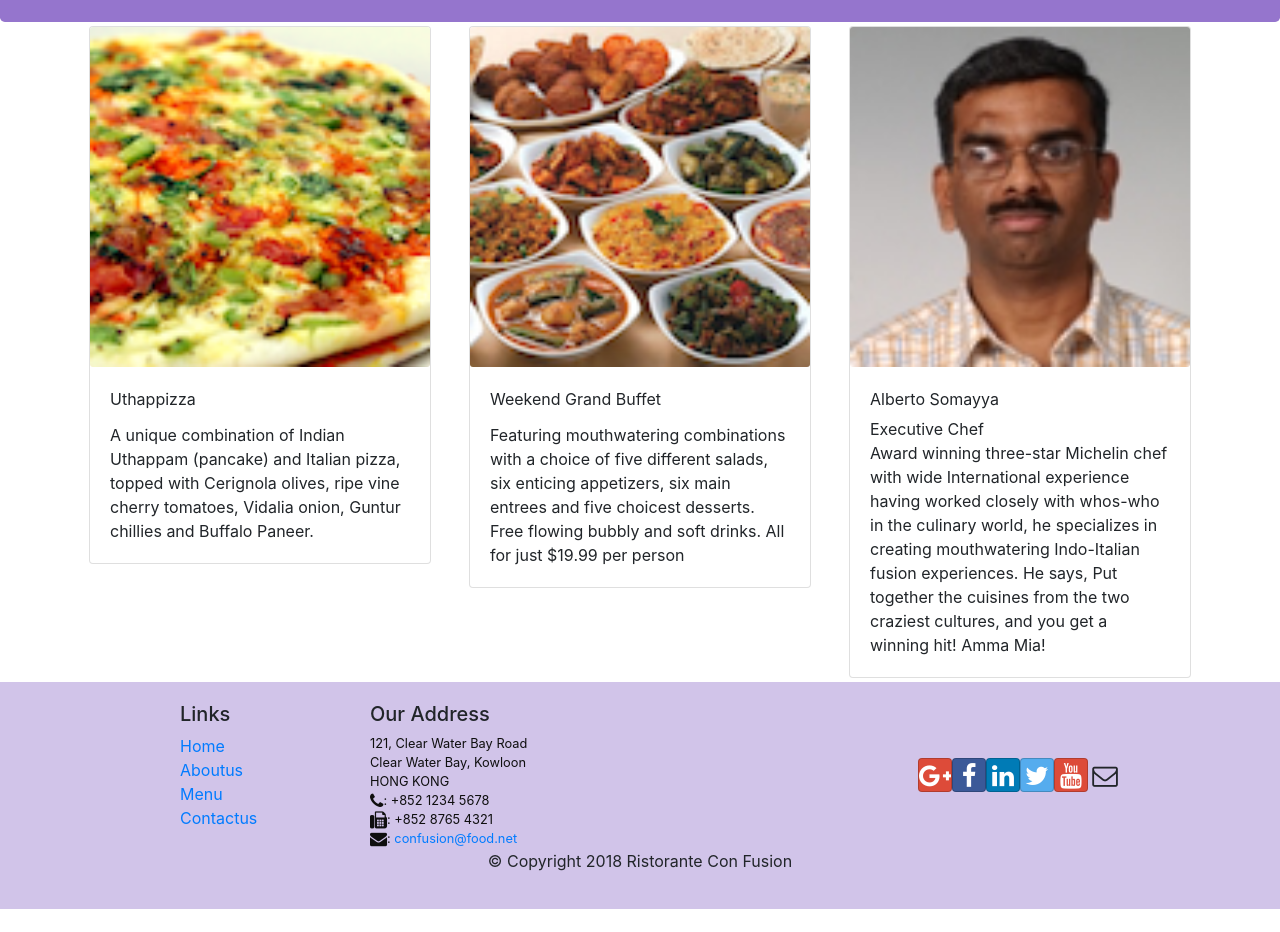
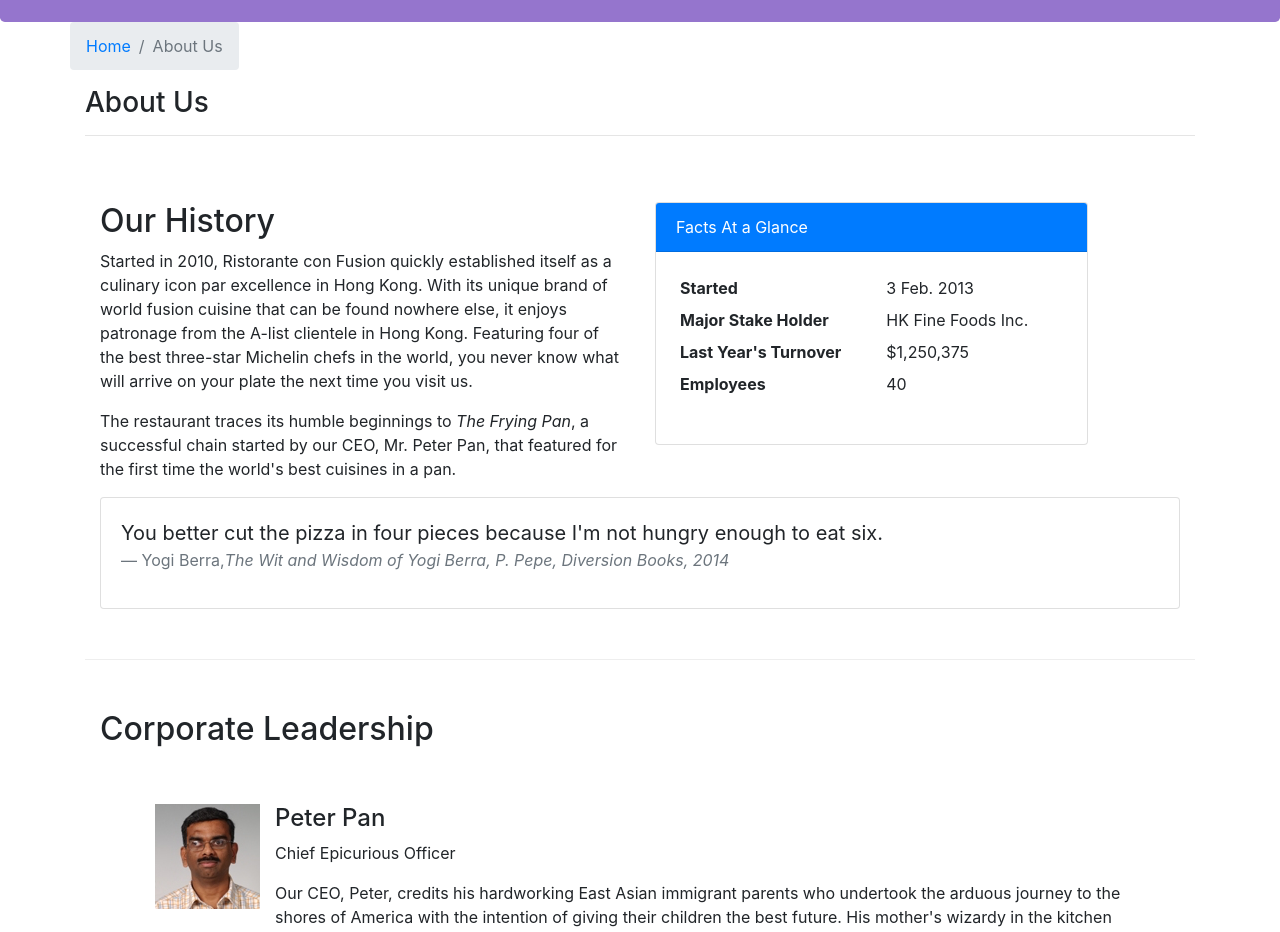
Before and after one commit to himanshubhatt0/react-application, a React (Create React App) app: page /aboutus in a window 1280 px wide. Before the commit this address led to /home. Shown: the part 320-1252 px from the top of the page. Before the commit the page ends 1229 px from the top, so only its background shows below. Built offline with nearby package versions, Linux system fonts and the light colour scheme.

Commit message:
second assignment

```diff
--- /dev/null
+++ b/src/components/AboutComponent.js
@@ -0,0 +1,94 @@
+import React from 'react';
+import { Breadcrumb, BreadcrumbItem, Card, CardBody, CardHeader, Media } from 'reactstrap';
+import { Link } from 'react-router-dom';
+
+function RenderLeader({leader})
+{
+    return(
+        <div key={leader.id} className="col-12 mt-5">
+            <Media tag="li">
+                <Media left middle>
+                    <Media object src={leader.image} alt={leader.name}/>
+                </Media>
+                <Media body className="col-12">
+                    <Media heading>{leader.name}</Media>
+                    <p>{leader.designation}</p>
+                    <p>{leader.description}</p>
+                </Media>
+            </Media>
+        </div>
+    );
+
+}
+
+function About(props) {
+    const leaders =props.leaders.map((leader) => {
+        return (
+           <RenderLeader leader={leader}/>
+        );
+    });
+    return(
+        <div className="container">
+            <div className="row">
+                <Breadcrumb>
+                    <BreadcrumbItem><Link to="/home">Home</Link></BreadcrumbItem>
+                    <BreadcrumbItem active>About Us</BreadcrumbItem>
+                </Breadcrumb>
+                <div className="col-12">
+                    <h3>About Us</h3>
+                    <hr />
+                </div>
+            </div>
+            <div className="row row-content">
+                <div className="col-12 col-md-6">
+                    <h2>Our History</h2>
+                    <p>Started in 2010, Ristorante con Fusion quickly established itself as a culinary icon par excellence in Hong Kong. With its unique brand of world fusion cuisine that can be found nowhere else, it enjoys patronage from the A-list clientele in Hong Kong.  Featuring four of the best three-star Michelin chefs in the world, you never know what will arrive on your plate the next time you visit us.</p>
+                    <p>The restaurant traces its humble beginnings to <em>The Frying Pan</em>, a successful chain started by our CEO, Mr. Peter Pan, that featured for the first time the world's best cuisines in a pan.</p>
+                </div>
+                <div className="col-12 col-md-5">
+                    <Card>
+                        <CardHeader className="bg-primary text-white">Facts At a Glance</CardHeader>
+                        <CardBody>
+                            <dl className="row p-1">
+                                <dt className="col-6">Started</dt>
+                                <dd className="col-6">3 Feb. 2013</dd>
+                                <dt className="col-6">Major Stake Holder</dt>
+                                <dd className="col-6">HK Fine Foods Inc.</dd>
+                                <dt className="col-6">Last Year's Turnover</dt>
+                                <dd className="col-6">$1,250,375</dd>
+                                <dt className="col-6">Employees</dt>
+                                <dd className="col-6">40</dd>
+                            </dl>
+                        </CardBody>
+                    </Card>
+                </div>
+                <div className="col-12">
+                    <Card>
+                        <CardBody className="bg-faded">
+                            <blockquote className="blockquote">
+                                <p className="mb-0">You better cut the pizza in four pieces because
+                                    I'm not hungry enough to eat six.</p>
+                                <footer className="blockquote-footer">Yogi Berra,
+                                <cite title="Source Title">The Wit and Wisdom of Yogi Berra,
+                                    P. Pepe, Diversion Books, 2014</cite>
+                                </footer>
+                            </blockquote>
+                        </CardBody>
+                    </Card>
+                </div>
+            </div>
+            <div className="row row-content">
+                <div className="col-12">
+                    <h2>Corporate Leadership</h2>
+                </div>
+                <div className="col-12">
+                    <Media list>
+                        {leaders}
+                    </Media>
+                </div>
+            </div>
+        </div>
+    );
+}
+
+export default About;
--- a/src/components/ContactComponent.js
+++ b/src/components/ContactComponent.js
@@ -1,8 +1,23 @@
 import React from 'react';
+import {Breadcrumb,BreadcrumbItem} from 'reactstrap';
+import {Link} from 'react-router-dom';
 function Contact(props)
 {
     return(
         <div className="container">
+             <div className="row">
+                    <Breadcrumb>
+                    <BreadcrumbItem>
+                    <Link to='/home'>Home</Link>
+                    </BreadcrumbItem>
+                    <BreadcrumbItem active>
+                        Contactus
+                    </BreadcrumbItem>
+                    </Breadcrumb>
+                    <div className="col-12">
+                        <h3>Contactus</h3><hr/>
+                    </div>
+                </div>
             <div className="row row-content">
                 <div className="col-12">
                 <h3>Location Information</h3>
--- a/src/components/DishdetailComponent.js
+++ b/src/components/DishdetailComponent.js
@@ -1,6 +1,6 @@
 import React from 'react';
-import {Card,CardBody,CardImg,CardText,CardTitle} from "reactstrap";
-
+import {Card,CardBody,CardImg,CardText,CardTitle,BreadcrumbItem,Breadcrumb} from "reactstrap";
+import {Link} from 'react-router-dom';
     function RenderDish({dish}){
             return(
                 <div className="col-12 col-md-5 m-1">
@@ -15,39 +15,57 @@ import {Card,CardBody,CardImg,CardText,CardTitle} from "reactstrap";
 
             );
     }
-    function RenderComments({comments}){
-        if(comments!=null){
-            const commentlistitem=comments.map((comment) => {
-                return(
-                    <li key={comment.id}>
+    function RenderComments({comment}){
+        if(comment != null)
+        {
+            const comms =comment.map((comment) => {
+                return (
+                <ul  key={comment.id} className="list-unstyled">
+                    <li>
                         <p>{comment.comment}</p>
                         <p>--{comment.author},{new Intl.DateTimeFormat('en-US',{year:'numeric',month:'short',day:'2-digit'}).format(new Date(Date.parse(comment.date)))}</p>
                     </li>
+                    </ul>
+
                 );
             });
             return(
                 <div className="col-12 col-md-5 m-1">
-                    <h4>Comments</h4>
-                    <ul className="list-unstyled">
-                        {commentlistitem}
-                    </ul>
+                <h4>Comments</h4>
+                    {comms}
                 </div>
+
             );
         }
         else{
             return(
-            <div></div>
+                <div></div>
             );
         }
     }
+
 
     const Dishdetail=(props) =>{
         if(props.dish != null){
         return(
             <div className="container">
+                 <div className="row">
+                    <Breadcrumb>
+
+                    <BreadcrumbItem>
+                    <Link to='/menu'>Menu</Link>
+                    </BreadcrumbItem>
+                    <BreadcrumbItem active>
+                        {props.dish.name}
+                    </BreadcrumbItem>
+                    </Breadcrumb>
+                    <div className="col-12">
+                        <h3> {props.dish.name}</h3><hr/>
+                    </div>
+                </div>
             <div className="row">
                <RenderDish dish={props.dish}/>
-               <RenderComments comments={props.dish.comments}/>
+               <RenderComments comment={props.comments}/>
             </div>
             </div>
         );
--- a/src/components/MainComponent.js
+++ b/src/components/MainComponent.js
@@ -9,6 +9,7 @@ import Menu from "./MenuComponent";
 import Header from './HeaderComponent';
 import Footer from './FooterComponent';
 import Contact from './ContactComponent';
+import About from './AboutComponent';
 import {Switch,Route,Redirect} from 'react-router-dom';
 
 
@@ -36,6 +37,12 @@ class Main extends Component{
         />
       );
     }
+    const DishWithId=({match})=>{
+      return(
+          <Dishdetail dish={this.state.dishes.filter((dish)=> dish.id === parseInt(match.params.dishId,10))[0]} comments={this.state.comments.filter((comment)=> comment.dishId === parseInt(match.params.dishId,10))} />
+      );
+
+    }
 
 
     return(
@@ -44,7 +51,9 @@ class Main extends Component{
        <Switch>
        <Route path="/home" component={HomePage}/>
        <Route exact path="/menu" component={()=><Menu dishes={this.state.dishes}/>}/>
+       <Route path="/menu/:dishId" component={DishWithId}/>
        <Route exact path="/contactus" component={Contact}/>
+       <Route exect path="/aboutus" component={()=><About leaders={this.state.leaders}/> }/>
        <Redirect to="/home"/>
        </Switch>
         <Footer/>
--- a/src/components/MenuComponent.js
+++ b/src/components/MenuComponent.js
@@ -1,13 +1,16 @@
 import React from 'react';
-import {Card, CardImg, CardImgOverlay, CardTitle} from "reactstrap";
+import {Breadcrumb, BreadcrumbItem, Card, CardImg, CardImgOverlay, CardTitle} from "reactstrap";
+import {Link} from 'react-router-dom';
     function RenderMenuItem({dish,onClick})
     {
         return(
-            <Card onClick={() => onClick(dish.id)}>
-            <CardImg top width="100%" src={dish.image} alt={dish.name} />
-            <CardImgOverlay>
-            <CardTitle>{dish.name}</CardTitle>
-            </CardImgOverlay>
+            <Card>
+                <Link to={`/menu/${dish.id}`} >
+                    <CardImg top width="100%" src={dish.image} alt={dish.name} />
+                    <CardImgOverlay>
+                    <CardTitle>{dish.name}</CardTitle>
+                    </CardImgOverlay>
+                </Link>
             </Card>
         );
     }
@@ -15,12 +18,25 @@ import {Card, CardImg, CardImgOverlay, CardTitle} from "reactstrap";
         const menu=props.dishes.map((dish)=>{
             return(
                 <div key={dish.id} className="col-12 col-md-5 m-1">
-                <RenderMenuItem dish={dish} onClick={props.onClick}/>
+                <RenderMenuItem dish={dish} />
                 </div>
             );
         });
         return(
             <div className="container">
+                <div className="row">
+                    <Breadcrumb>
+                    <BreadcrumbItem>
+                    <Link to='/home'>Home</Link>
+                    </BreadcrumbItem>
+                    <BreadcrumbItem active>
+                        Menu
+                    </BreadcrumbItem>
+                    </Breadcrumb>
+                    <div className="col-12">
+                        <h3>Menu</h3><hr/>
+                    </div>
+                </div>
                 <div className="row">
                     {menu}
                 </div>
```
